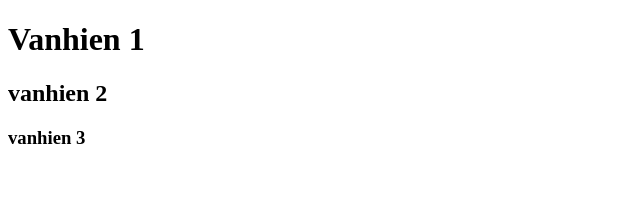
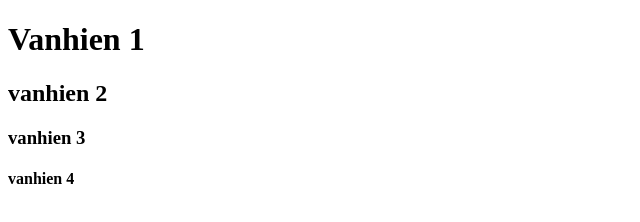
Before and after one commit to vanhien25/duan3, a plain HTML site: page index.html in a window 1280 px wide. Shown: the full height of the page, 0-640 px from the left. Drawn offline with Linux system fonts and the light colour scheme.

Commit message:
4nd commit

```diff
--- a/index.html
+++ b/index.html
@@ -9,5 +9,6 @@
     <h1>Vanhien 1</h1>
     <h2>vanhien 2</h2>
     <h3>vanhien 3</h3>
+    <h4>vanhien 4</h4>
   </body>
 </html>
```
